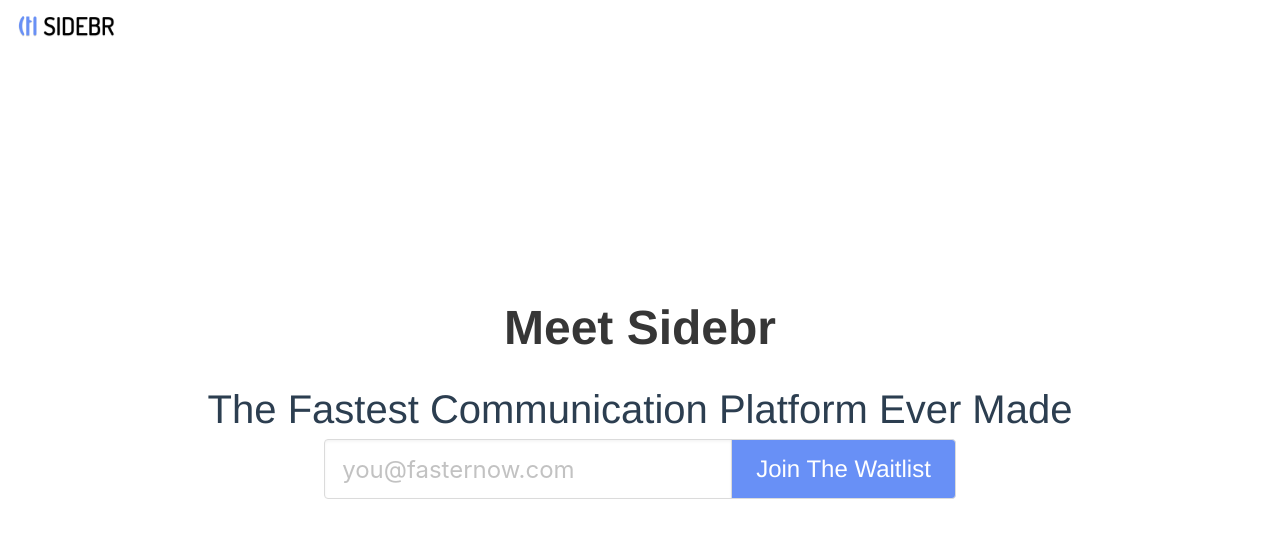
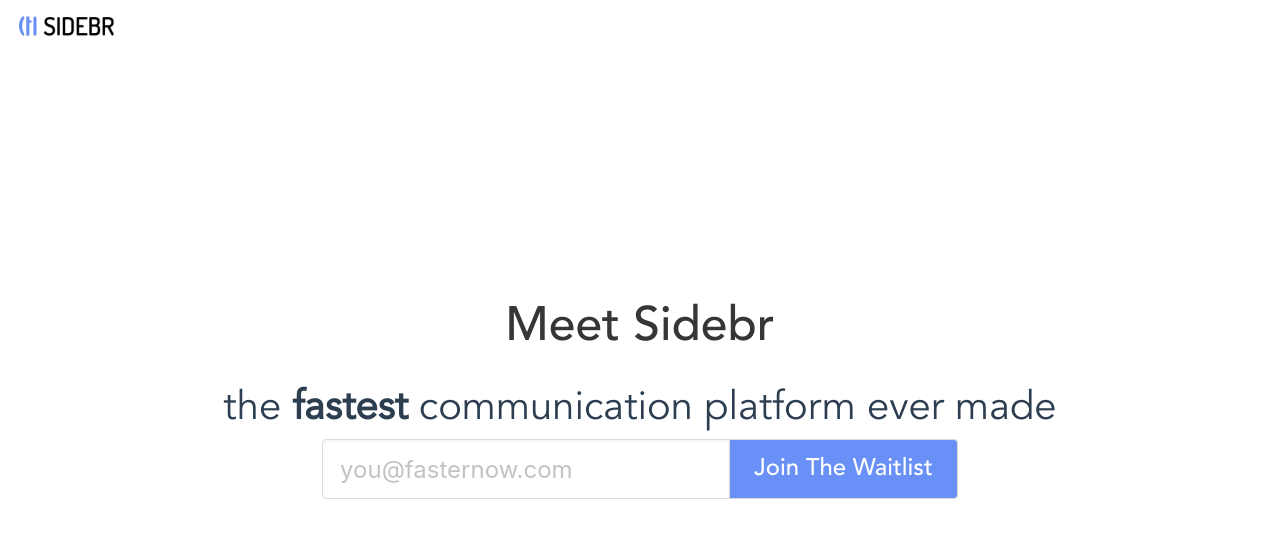
Before and after one commit to lurein/sidebr-web, a Vue app: page / in a window 1280 px wide. Shown: the top 538 px of the page. Built offline with nearby package versions, Linux system fonts and the light colour scheme; what vuefire would draw is missing.

Commit message:
updated fonts on home page

```diff
--- a/src/views/Home.vue
+++ b/src/views/Home.vue
@@ -4,8 +4,10 @@
     <div class="container hero-body">
       <div class="columns is-centered is-vcentered">
         <div class="column is-full">
-          <h2 class="title is-1">Meet Sidebr</h2>
-          <h2 class="is-size-2">The Fastest Communication Platform Ever Made</h2>
+          <h2 class="title is-1" style="font-family: Avenir">Meet Sidebr</h2>
+          <h2 class="is-size-2" style="font-family: avenirLight">
+            the <b>fastest</b> communication platform ever made
+          </h2>
           <div v-if="!joinedWaitlist"
           class="field has-addons has-addons-centered">
             <div class="control">
@@ -57,3 +59,17 @@
   },
 };
 </script>
+
+<style>
+@font-face {
+font-family: 'Avenir';
+src:
+url('../assets/AvenirLTStd-Medium.otf')
+}
+
+@font-face {
+font-family: 'avenirLight';
+src:
+url('../assets/AvenirLTStd-Book.otf')
+}
+</style>
```
Also changed, not shown: src/assets/AvenirLTStd-Book.otf (added), src/assets/AvenirLTStd-Medium.otf (added).
